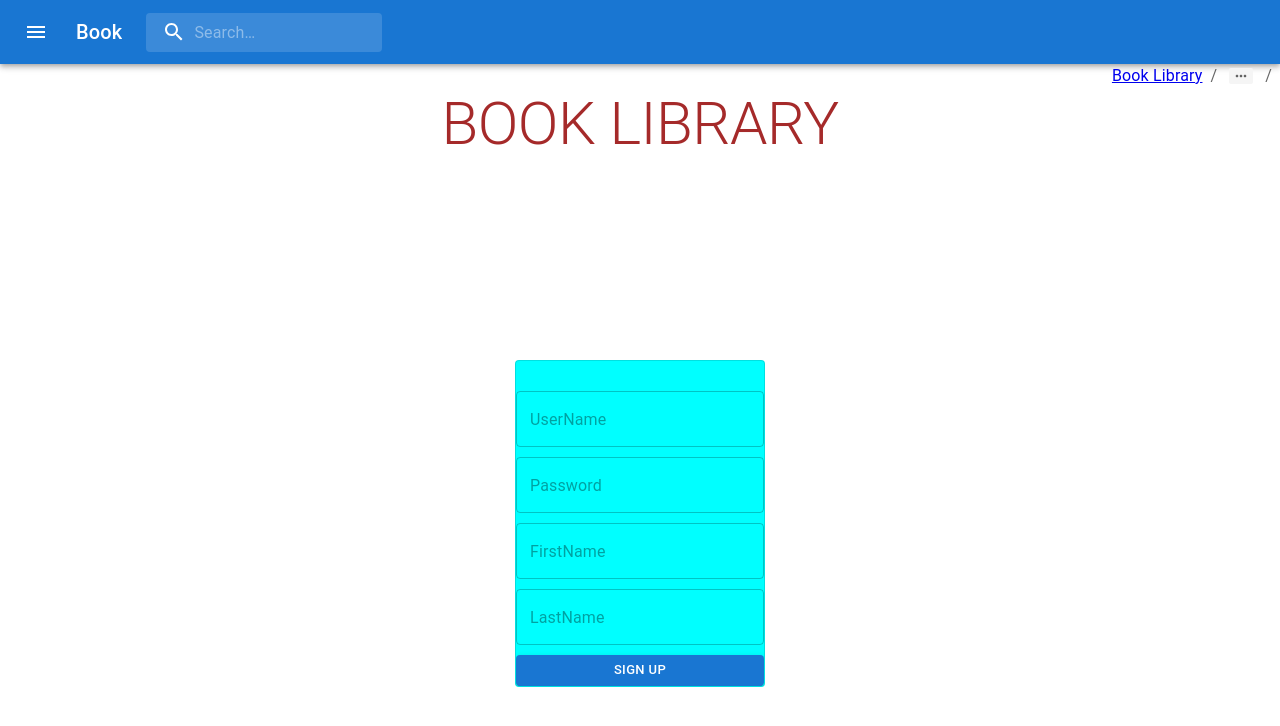
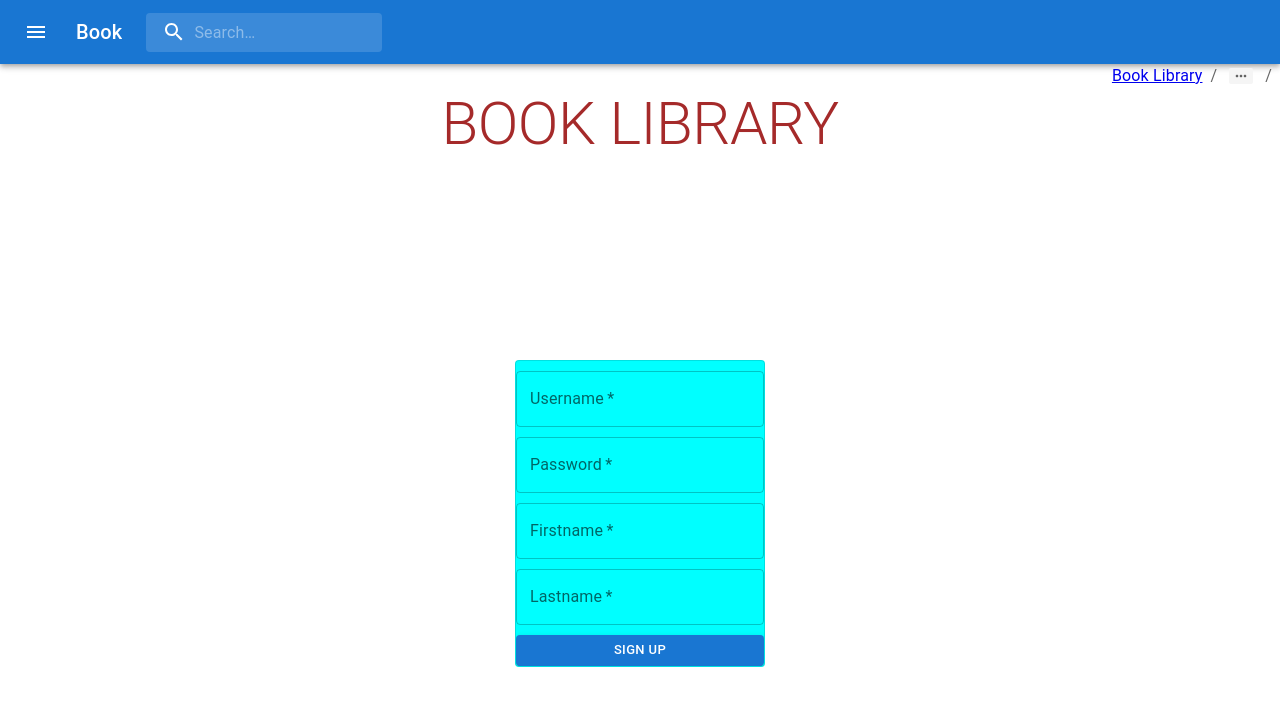
Before and after one commit to syllogism1123/Book-Library, a React (Create React App) app in the folder book-frontend/: page /signup in a window 1280 px wide. Shown: the top 726 px of the page. Built offline with nearby package versions, Linux system fonts and the light colour scheme; no server answers.

Commit message:
some css stuff

```diff
--- a/book-frontend/src/App.css
+++ b/book-frontend/src/App.css
@@ -37,5 +37,5 @@
 }
 
 .card{
-    padding-top:30px ;
+    padding-top:10px ;
 }
--- a/book-frontend/src/component/AddBook.tsx
+++ b/book-frontend/src/component/AddBook.tsx
@@ -47,12 +47,13 @@ export const AddBook = (props: AddBookProps) => {
 
     return (
         <div className="form">
-            <Card variant="outlined" style={{backgroundColor: 'cyan'}}>
+            <Card variant="outlined" style={{backgroundColor: 'cyan'}} className="card">
                 <FormControl component="form" onSubmit={onSubmit}>
                     <TextField
                         name="isbn"
                         value={book.isbn}
-                        required={true}
+                        required
+                        label="ISBN"
                         onChange={onChange}
                         placeholder="ISBN"
                         style={{marginBottom: '10px'}}
@@ -60,7 +61,8 @@ export const AddBook = (props: AddBookProps) => {
                     <TextField
                         name="title"
                         value={book.title}
-                        required={true}
+                        required
+                        label="Title"
                         onChange={onChange}
                         placeholder="Title"
                         style={{marginBottom: '10px'}}
@@ -68,17 +70,18 @@ export const AddBook = (props: AddBookProps) => {
                     <TextField
                         name="author"
                         value={book.author}
-                        required={true}
+                        required
+                        label="Author"
                         onChange={onChange}
                         placeholder="Author"
                         style={{marginBottom: '10px'}}
                     />
                     <Select
                         id="demo-simple-select"
-                        required={true}
+                        required
                         value={book.art}
+                        name="art"
                         label="BookArt"
-                        name="art"
                         onChange={handleChange}
                     >
                         <MenuItem value={BookArt.EBOOK}>EBOOK</MenuItem>
--- a/book-frontend/src/component/EditBook.tsx
+++ b/book-frontend/src/component/EditBook.tsx
@@ -77,12 +77,13 @@ export const EditBook = (props: EditBookProps) => {
 
     return (
         <div className="form">
-            <Card variant="outlined" style={{backgroundColor: 'cyan'}}>
+            <Card variant="outlined" style={{backgroundColor: 'cyan'}} className="card">
                 <FormControl component="form" onSubmit={onSubmit}>
                     <TextField
                         name="isbn"
                         value={bookToUpdate?.isbn}
-                        required={true}
+                        required
+                        label="ISBN"
                         onChange={onChange}
                         placeholder="ISBN"
                         style={{marginBottom: '10px'}}
@@ -90,7 +91,8 @@ export const EditBook = (props: EditBookProps) => {
                     <TextField
                         name="title"
                         value={bookToUpdate?.title}
-                        required={true}
+                        required
+                        label="Title"
                         onChange={onChange}
                         placeholder="Title"
                         style={{marginBottom: '10px'}}
@@ -98,7 +100,8 @@ export const EditBook = (props: EditBookProps) => {
                     <TextField
                         name="author"
                         value={bookToUpdate?.author}
-                        required={true}
+                        required
+                        label="Author"
                         onChange={onChange}
                         placeholder="Author"
                         style={{marginBottom: '10px'}}
@@ -106,7 +109,7 @@ export const EditBook = (props: EditBookProps) => {
                     <Select
                         id="demo-simple-select"
                         value={bookToUpdate?.art}
-                        required={true}
+                        required
                         label="BookArt"
                         name="art"
                         onChange={handleChange}
--- a/book-frontend/src/component/LoginPage.tsx
+++ b/book-frontend/src/component/LoginPage.tsx
@@ -33,6 +33,8 @@ export const LoginPage = (props: Props) => {
                 <TextField
                     name='username'
                     type="text"
+                    required
+                    label="Username"
                     value={username}
                     placeholder='username'
                     style={{marginBottom: '5px'}}
@@ -41,6 +43,8 @@ export const LoginPage = (props: Props) => {
                 <TextField
                     name='password'
                     type="password"
+                    required
+                    label="Password"
                     value={password}
                     placeholder='password'
                     size="small"
--- a/book-frontend/src/component/SignUpPage.tsx
+++ b/book-frontend/src/component/SignUpPage.tsx
@@ -49,7 +49,8 @@ export const SignUpPage = (props: createUserProps) => {
                     <TextField
                         name="username"
                         type="text"
-                        required={true}
+                        required
+                        label="Username"
                         value={user.username}
                         onChange={onChange}
                         placeholder="UserName"
@@ -58,7 +59,8 @@ export const SignUpPage = (props: createUserProps) => {
                     <TextField
                         name="password"
                         type="password"
-                        required={true}
+                        required
+                        label="Password"
                         value={user.password}
                         onChange={onChange}
                         placeholder="Password"
@@ -67,7 +69,8 @@ export const SignUpPage = (props: createUserProps) => {
                     <TextField
                         name="firstname"
                         type="text"
-                        required={true}
+                        required
+                        label="Firstname"
                         value={user.firstname}
                         onChange={onChange}
                         placeholder="FirstName"
@@ -76,7 +79,8 @@ export const SignUpPage = (props: createUserProps) => {
                     <TextField
                         name="lastname"
                         type="text"
-                        required={true}
+                        required
+                        label="Lastname"
                         value={user.lastname}
                         onChange={onChange}
                         placeholder="LastName"
```
Also changed, not shown: 24 other files (tests, documents, lock files or other folders).
